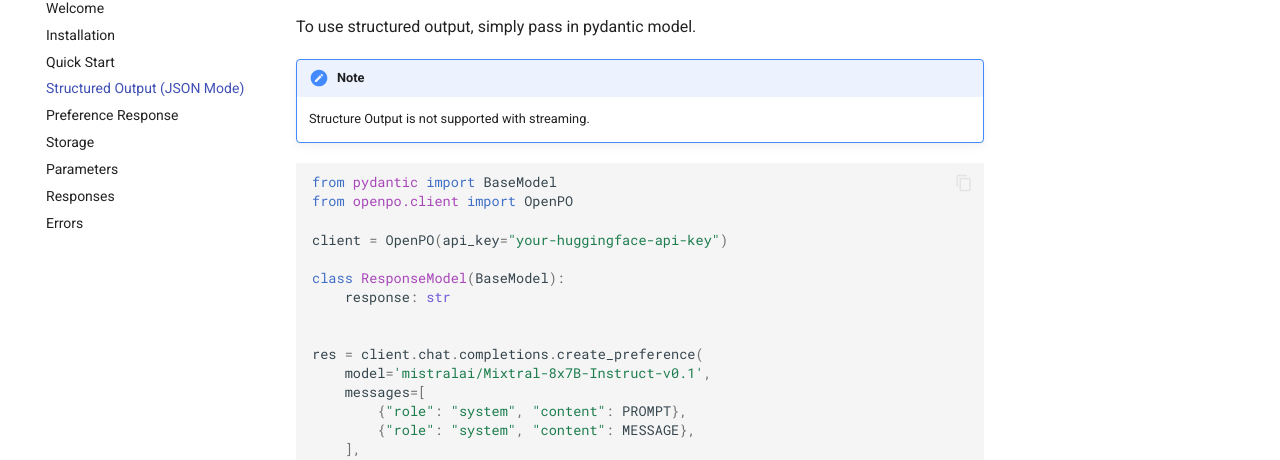
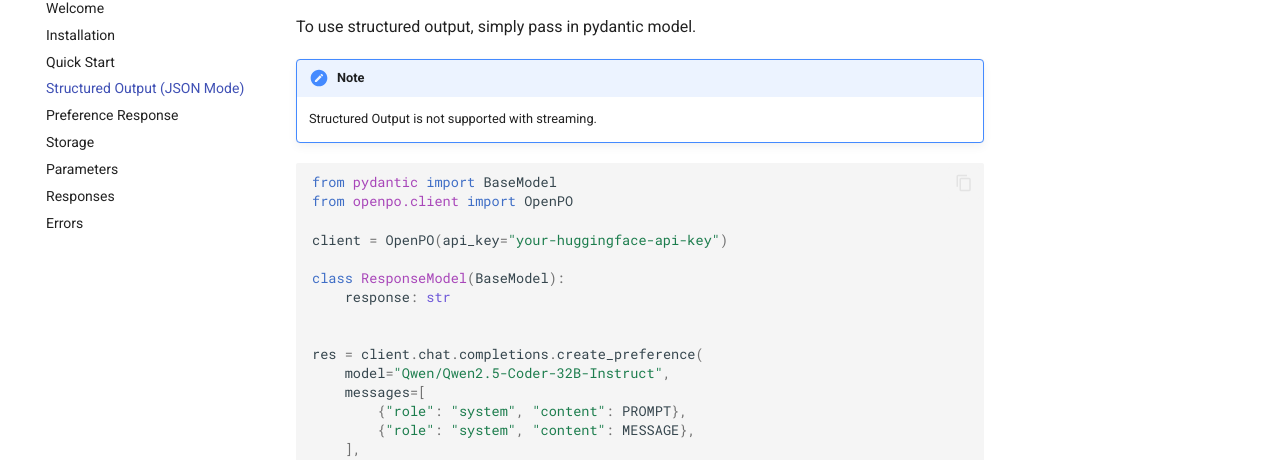
Before and after one commit to dannylee1020/openpo, an MkDocs documentation site: the page built from docs/json.md, in a window 1280 px wide and 927 px high. Shown: the part 166-626 px from the top of the window. Built offline with MkDocs 1.6.1 and Material for MkDocs 9.7.7, drawn with Linux system fonts in a browser that asks for light colours.

Commit message:
update typo

````diff
--- a/docs/json.md
+++ b/docs/json.md
@@ -1,7 +1,7 @@
 To use structured output, simply pass in pydantic model.
 
 !!! Note
-    Structure Output is not supported with streaming.
+    Structured Output is not supported with streaming.
 
 ```python
 from pydantic import BaseModel
@@ -14,7 +14,7 @@ class ResponseModel(BaseModel):
 
 
 res = client.chat.completions.create_preference(
-    model='mistralai/Mixtral-8x7B-Instruct-v0.1',
+    model="Qwen/Qwen2.5-Coder-32B-Instruct",
     messages=[
         {"role": "system", "content": PROMPT},
         {"role": "system", "content": MESSAGE},
````
Also changed, not shown: README.md (+1 -1 lines).
